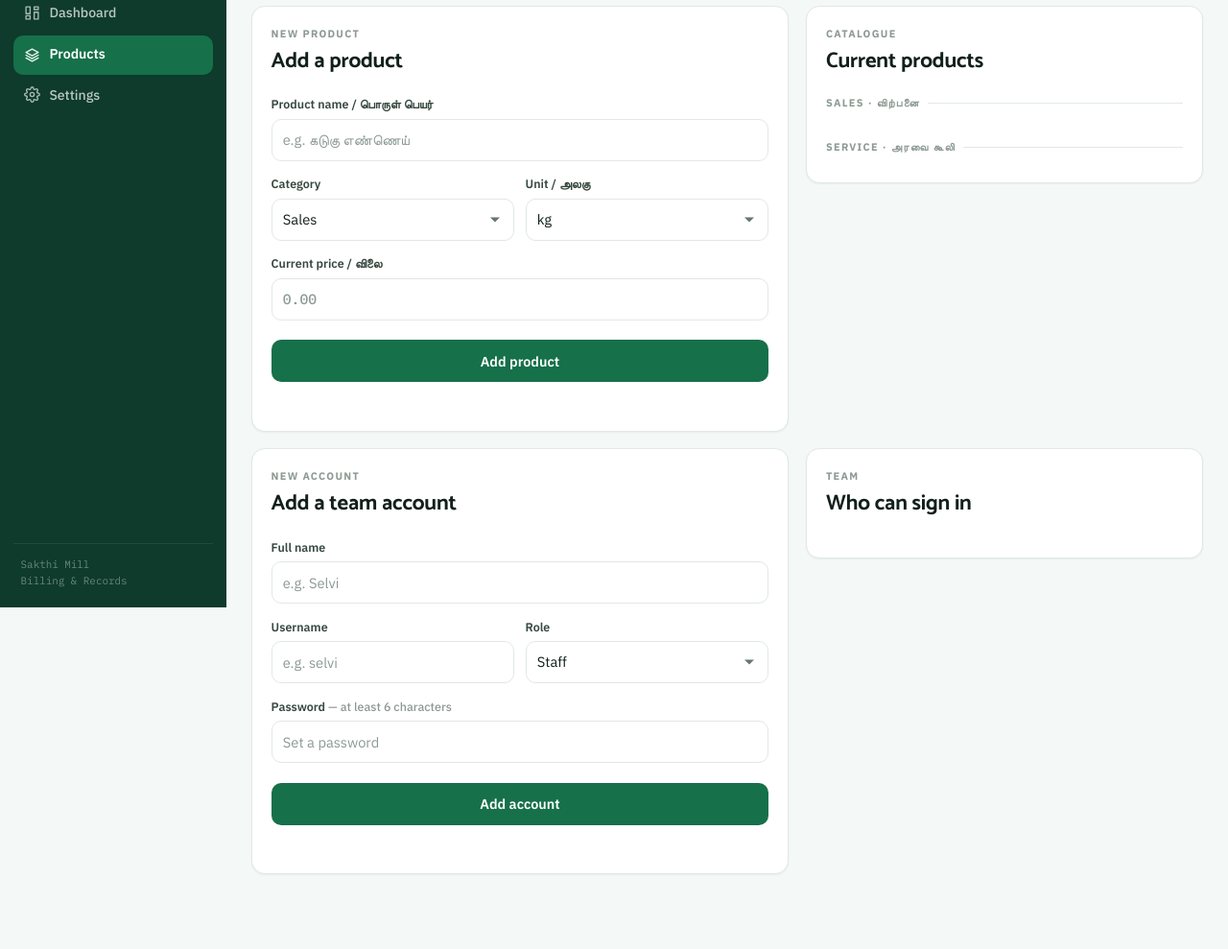
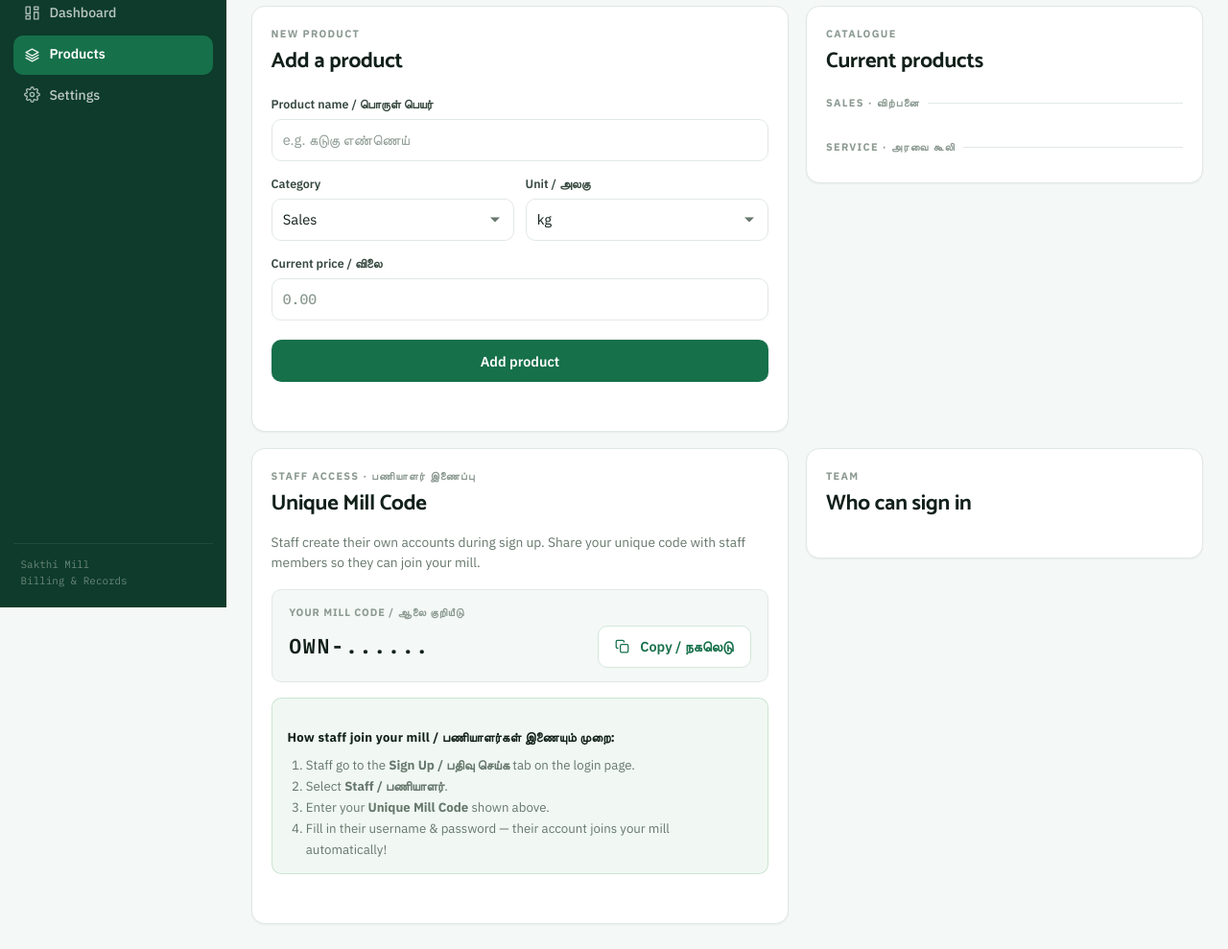
Before and after one commit to revanth-sjr/mavu-mill, a website: page public/products.html in a window 1280 px wide. Shown: the part 167-1156 px from the top of the page at 96% size. Before the commit the page ends 1104 px from the top, so only its background shows below. Drawn offline with Linux system fonts and the light colour scheme; no server answers; sample sign-in values are in the browser's storage.

Commit message:
feat: replace manual staff creation with unique mill code invitation card

```diff
--- a/public/products.html
+++ b/public/products.html
@@ -127,36 +127,39 @@
 
         <div class="billing-layout" style="margin-top:1.1rem">
 
-          <!-- ADD ACCOUNT -->
-          <section class="card form-card" aria-labelledby="add-account-title">
-            <p class="card-title">New account</p>
-            <h2 id="add-account-title" style="margin-bottom:1.1rem">Add a team account</h2>
+          <!-- STAFF INVITATION / JOIN INFO -->
+          <section class="card form-card" aria-labelledby="staff-invite-title">
+            <p class="card-title">Staff Access &middot; பணியாளர் இணைப்பு</p>
+            <h2 id="staff-invite-title" style="margin-bottom:0.75rem">Unique Mill Code</h2>
 
-            <form id="newUserForm" novalidate>
-              <div class="field-group">
-                <label for="newUserName">Full name</label>
-                <input id="newUserName" type="text" placeholder="e.g. Selvi" autocomplete="off">
+            <p style="color:var(--muted);font-size:0.86rem;line-height:1.5;margin-bottom:1.1rem">
+              Staff create their own accounts during sign up. Share your unique code with staff members so they can join your mill.
+            </p>
+
+            <div class="mill-code-card">
+              <span class="mill-code-label">YOUR MILL CODE / ஆலை குறியீடு</span>
+              <div class="mill-code-row">
+                <code class="mill-code-value" id="ownerMillCodeDisplay">OWN-......</code>
+                <button type="button" class="btn btn-secondary btn-sm" id="btnCopyMillCode" title="Copy code">
+                  <svg width="15" height="15" viewBox="0 0 24 24" fill="none" stroke="currentColor" stroke-width="2" stroke-linecap="round" stroke-linejoin="round" style="margin-right:4px;"><rect x="9" y="9" width="13" height="13" rx="2" ry="2"></rect><path d="M5 15H4a2 2 0 0 1-2-2V4a2 2 0 0 1 2-2h9a2 2 0 0 1 2 2v1"></path></svg>
+                  <span id="copyMillCodeText">Copy / நகலெடு</span>
+                </button>
               </div>
-              <div class="field-grid">
-                <div class="field-group">
-                  <label for="newUsername">Username</label>
-                  <input id="newUsername" type="text" placeholder="e.g. selvi" autocomplete="off">
-                </div>
-                <div class="field-group">
-                  <label for="newUserRole">Role</label>
-                  <select id="newUserRole">
-                    <option value="staff">Staff</option>
-                    <option value="admin">Admin</option>
-                  </select>
-                </div>
-              </div>
-              <div class="field-group">
-                <label for="newUserPassword">Password <span style="color:var(--faint);font-weight:500">— at least 6 characters</span></label>
-                <input id="newUserPassword" type="text" placeholder="Set a password" autocomplete="off">
-              </div>
-              <button type="button" class="btn btn-primary" id="addUserBtn" style="width:100%;margin-top:0.4rem">Add account</button>
-              <p class="form-message" id="userFormMessage" aria-live="polite"></p>
-            </form>
+            </div>
+
+            <div class="staff-join-steps">
+              <h4 style="font-size:0.82rem;font-weight:700;letter-spacing:0.02em;margin-bottom:0.45rem;color:var(--ink)">
+                How staff join your mill / பணியாளர்கள் இணையும் முறை:
+              </h4>
+              <ol style="margin:0;padding-left:1.2rem;color:var(--muted);font-size:0.83rem;line-height:1.65">
+                <li>Staff go to the <strong>Sign Up / பதிவு செய்க</strong> tab on the login page.</li>
+                <li>Select <strong>Staff / பணியாளர்</strong>.</li>
+                <li>Enter your <strong>Unique Mill Code</strong> shown above.</li>
+                <li>Fill in their username &amp; password &mdash; their account joins your mill automatically!</li>
+              </ol>
+            </div>
+
+            <p class="form-message" id="userFormMessage" aria-live="polite" style="margin-top:0.75rem"></p>
           </section>
 
           <!-- TEAM -->
--- a/public/products.js
+++ b/public/products.js
@@ -166,34 +166,40 @@ async function renderUserList() {
   });
 }
 
-async function handleAddUser() {
-  const name     = document.getElementById('newUserName').value.trim();
-  const username = document.getElementById('newUsername').value.trim();
-  const role     = document.getElementById('newUserRole').value;
-  const password = document.getElementById('newUserPassword').value;
-
-  if (!name)     return showMsg('userFormMessage', 'Enter a full name.', true);
-  if (!username) return showMsg('userFormMessage', 'Enter a username.', true);
-  if (!password || password.length < 6) return showMsg('userFormMessage', 'Password must be at least 6 characters.', true);
-
-  try {
-    await apiFetch('/auth/register', { method: 'POST', body: JSON.stringify({ name, username, role, password }) });
-    document.getElementById('newUserForm').reset();
-    showMsg('userFormMessage', `\u2713 Account "${username}" created.`);
-    renderUserList();
-  } catch (e) {
-    showMsg('userFormMessage', e.message, true);
-  }
+if (document.getElementById('addProductBtn')) {
+  document.getElementById('addProductBtn').addEventListener('click', handleAddProduct);
 }
-
-document.getElementById('addProductBtn').addEventListener('click', handleAddProduct);
-document.getElementById('addUserBtn').addEventListener('click', handleAddUser);
 
 // ── Init (admin-only page) ──────────────────────────────────────
 (async function () {
   const user = await requireAuth({ role: 'admin' });
   if (!user) return;
   currentUserId = user.id;
+
+  // Display owner's unique mill code
+  const code = (user.unique_code || user.uniqueCode || '').trim();
+  const codeEl = document.getElementById('ownerMillCodeDisplay');
+  if (codeEl) {
+    codeEl.textContent = code || 'OWN-......';
+  }
+
+  const copyBtn = document.getElementById('btnCopyMillCode');
+  if (copyBtn) {
+    copyBtn.addEventListener('click', () => {
+      if (!code) return;
+      navigator.clipboard.writeText(code).then(() => {
+        const textSpan = document.getElementById('copyMillCodeText');
+        if (textSpan) textSpan.textContent = 'Copied! ✓';
+        if (typeof showToast === 'function') showToast(`Copied ${code} to clipboard!`);
+        setTimeout(() => {
+          if (textSpan) textSpan.textContent = 'Copy / நகலெடு';
+        }, 2200);
+      }).catch(() => {
+        prompt('Copy your unique mill code:', code);
+      });
+    });
+  }
+
   renderProductList();
   renderUserList();
 })();
--- a/public/styles.css
+++ b/public/styles.css
@@ -2191,3 +2191,45 @@ select option {
   }
   .receipt-panel::after { display: none; }
 }
+
+/* Mill Code Display Card & Staff Join Steps */
+.mill-code-card {
+  background: var(--page);
+  border: 1.5px solid var(--line);
+  border-radius: var(--r);
+  padding: 0.9rem 1.1rem;
+  margin-bottom: 1rem;
+  display: flex;
+  flex-direction: column;
+  gap: 0.35rem;
+}
+.mill-code-label {
+  font-size: 0.68rem;
+  font-weight: 700;
+  letter-spacing: 0.08em;
+  color: var(--faint);
+  text-transform: uppercase;
+}
+.mill-code-row {
+  display: flex;
+  align-items: center;
+  justify-content: space-between;
+  gap: 0.8rem;
+}
+.mill-code-value {
+  font-family: var(--mono-face);
+  font-size: 1.35rem;
+  font-weight: 700;
+  letter-spacing: 0.08em;
+  color: var(--accent);
+}
+.staff-join-steps {
+  background: rgba(30, 142, 62, 0.06);
+  border: 1px solid rgba(30, 142, 62, 0.18);
+  border-radius: var(--r);
+  padding: 0.85rem 1rem;
+}
+[data-theme="dark"] .staff-join-steps {
+  background: rgba(46, 125, 50, 0.12);
+  border-color: rgba(46, 125, 50, 0.28);
+}
```
Also changed, not shown: controllers/auth.controller.js (+19 -1 lines).
